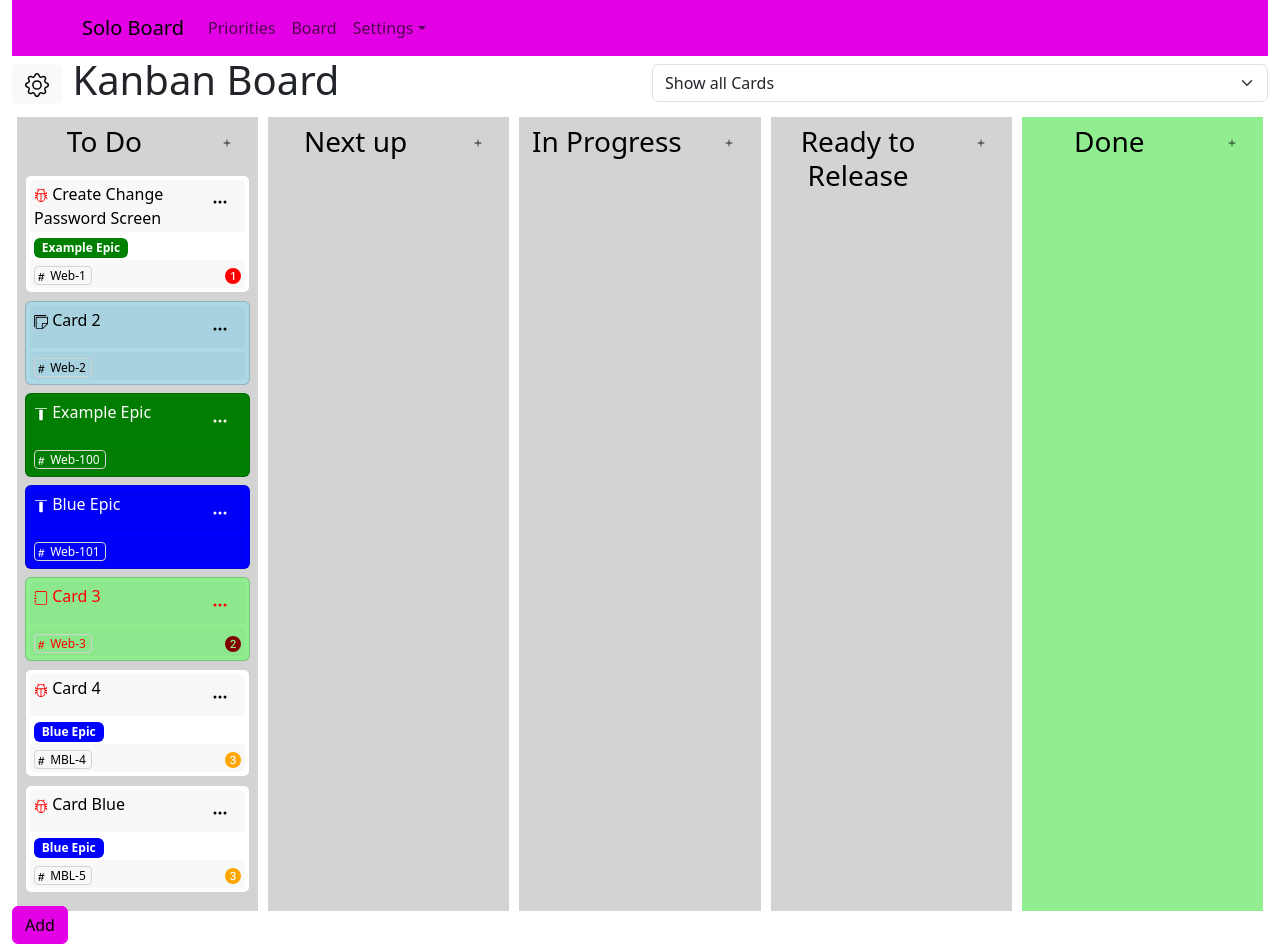
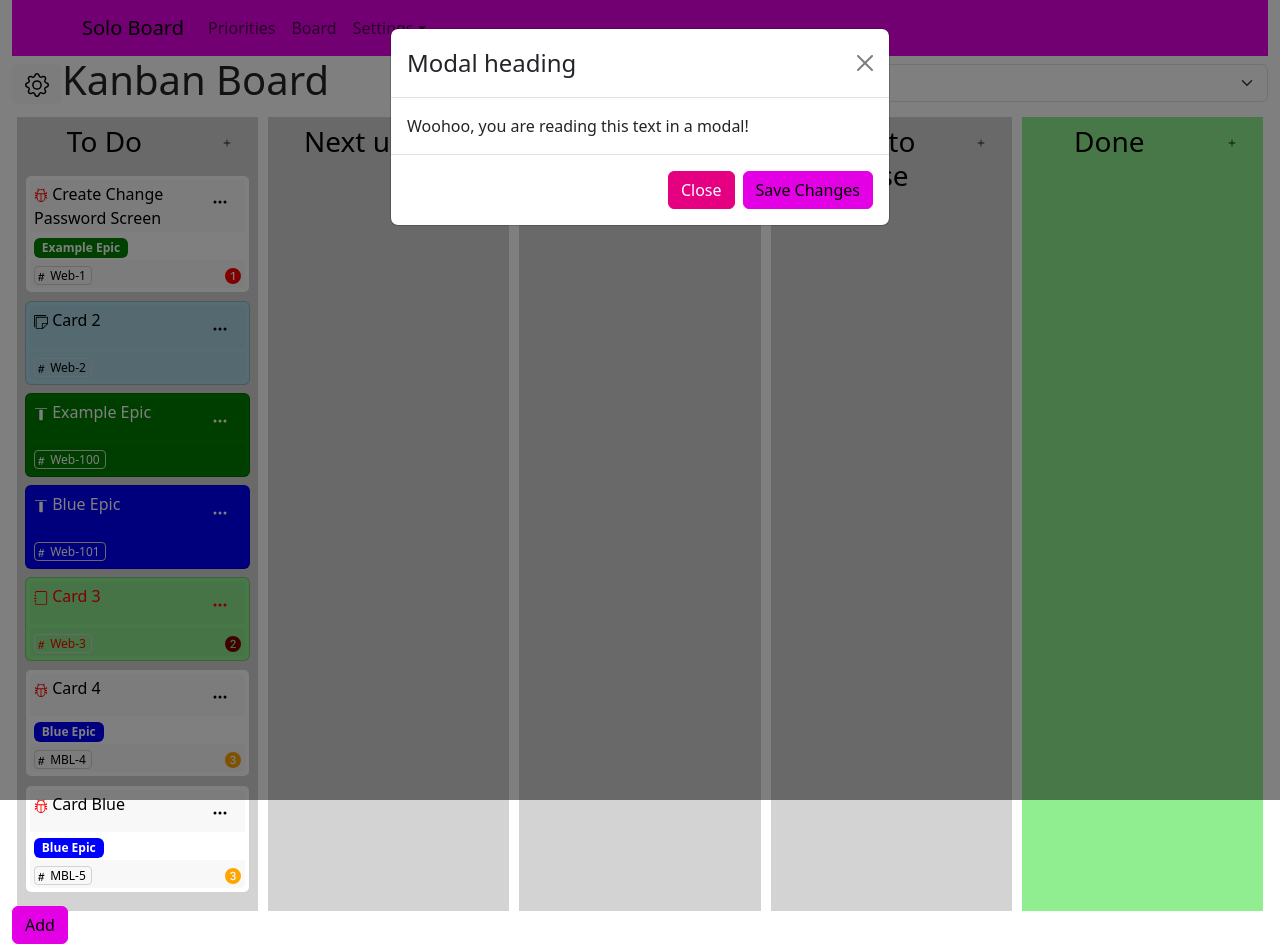
Before and after one commit to cairnsgames/IssueBoard, a React app: page / in a window 1280 px wide. Both pictures are taken after a click on the button 37 px from the left and 84 px from the top of the page. Built offline with nearby package versions, Linux system fonts and the light colour scheme.

Commit message:
Settings Modal

```diff
--- a/src/board/boardheader.js
+++ b/src/board/boardheader.js
@@ -1,6 +1,6 @@
 import { Button, Col, Form, Row } from "react-bootstrap";
 import { useBoard } from "../provider/useboard";
-import { Gear } from "react-bootstrap-icons";
+import Settings from "../settings/settingsmodal";
 
 const BoardHeader = () => {
   const { board, setBoard, epics, activeEpic, setActiveEpic } = useBoard();
@@ -9,9 +9,7 @@
       <Row>
         <Col xs={12} md={6}>
           <h1>
-            <Button variant="light">
-              <Gear size="24" />
-            </Button>{" "}
+            <Settings />
             {board.name}
           </h1>
         </Col>
--- /dev/null
+++ b/src/settings/settingsmodal.js
@@ -0,0 +1,36 @@
+import { useState } from 'react';
+import Button from 'react-bootstrap/Button';
+import Modal from 'react-bootstrap/Modal';
+import { Gear } from "react-bootstrap-icons";
+
+const Settings = () => {
+  const [show, setShow] = useState(false);
+
+  const handleClose = () => setShow(false);
+  const handleShow = () => setShow(true);
+
+  return (
+    <>
+      <Button variant="light" onClick={handleShow}>
+      <Gear size="24" />
+      </Button>
+
+      <Modal show={show} onHide={handleClose}>
+        <Modal.Header closeButton>
+          <Modal.Title>Modal heading</Modal.Title>
+        </Modal.Header>
+        <Modal.Body>Woohoo, you are reading this text in a modal!</Modal.Body>
+        <Modal.Footer>
+          <Button variant="secondary" onClick={handleClose}>
+            Close
+          </Button>
+          <Button variant="primary" onClick={handleClose}>
+            Save Changes
+          </Button>
+        </Modal.Footer>
+      </Modal>
+    </>
+  );
+}
+
+export default Settings;
```
